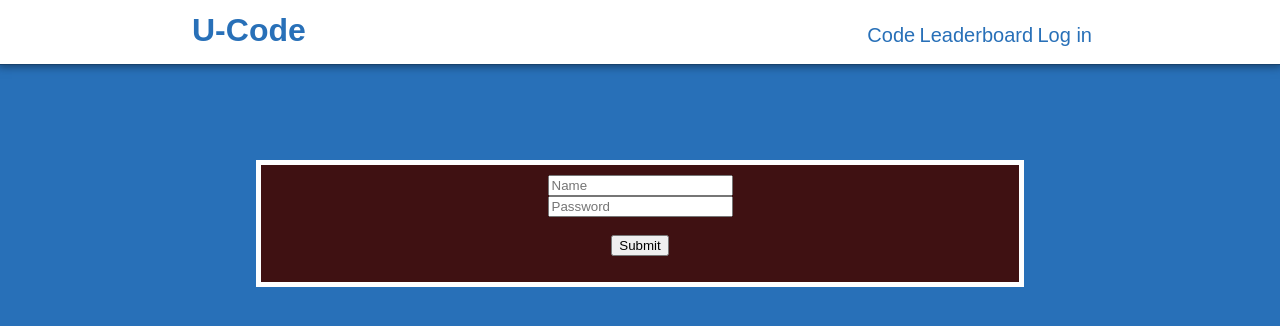
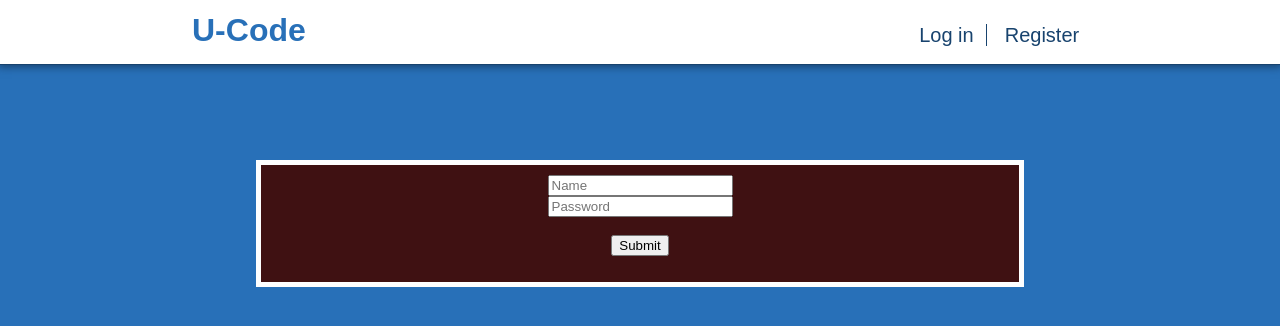
Before and after one commit to ethereal-carnival/Hackathon-IDE, a PHP site: page /register in a window 1280 px wide. Shown: the top 326 px of the page. Run offline with PHP 8.4, Linux system fonts and the light colour scheme; some libraries are stand-ins or nearby versions.

Commit message:
Titles chnaged and minor sesison management changes

```diff
--- a/assets/css/header.css
+++ b/assets/css/header.css
@@ -31,6 +31,12 @@ header div ul li {
 
 .nav {
     text-decoration: none;
-    color: #2870b8;
+    color: #18436e;
     font-size: 2.5vh;
+    border-right: 1px solid #18436e;
+    padding: 0 1vw;
 }
+
+.last {
+    border: none;
+}
--- a/assets/css/register.css
+++ b/assets/css/register.css
@@ -10,3 +10,5 @@
 .padding{
      padding: 20vh 20vw;
 }
+
+//#3f1112
--- a/assets/parts/header.php
+++ b/assets/parts/header.php
@@ -2,10 +2,13 @@
     <a href="/" id="brand"><strong>U-Code</strong></a>
     <div class="right">
         <ul>
-            <li><a href="/code" class="nav">Code</a></li>
-            <li><a href="/leaderboard" class="nav">Leaderboard</a></li>
-            <?php if(isset($_SESSION['username'])) echo "<li><a href='/logout' class='nav'>Logout</a></li>";
-            else echo "<li><a href='/login' class='nav'>Log in</a></li>";
+            <?php if(isset($_SESSION['username'])) echo "
+            <li><a href='/code' class='nav'>Code</a></li>
+            <li><a href='/leaderboard' class='nav'>Leaderboard</a></li>
+            <li><a href='/logout' class='nav last'>Logout</a></li>";
+            else echo "
+            <li><a href='/login' class='nav'>Log in</a></li>
+            <li><a href='/register' class='nav last'>Register</a></li>";
             ?>
         </ul>
     </div>
--- a/code/index.php
+++ b/code/index.php
@@ -5,7 +5,7 @@
 <html>
 
 <head>
-    <title>Code Editor - idE</title>
+    <title>Code Editor - uCode</title>
 
     <?php include '../assets/parts/includes.php'; ?>
 </head>
--- a/index.php
+++ b/index.php
@@ -5,7 +5,7 @@
 <html>
 
 <head>
-    <title>Home - Hackathon_IDE</title>
+    <title>Home - uCode</title>
 
     <?php include 'assets/parts/includes.php'; ?>
 </head>
--- a/leaderboard/index.php
+++ b/leaderboard/index.php
@@ -5,7 +5,7 @@
 <html>
 
 <head>
-    <title>Register - Hackathon_IDE</title>
+    <title>Leaderboard - uCode</title>
     <?php include '../assets/parts/includes.php' ?>
 </head>
 
--- a/login/index.php
+++ b/login/index.php
@@ -8,7 +8,7 @@
 <html>
 
 <head>
-    <title>Login - Hackathon_IDE</title>
+    <title>Login - uCode</title>
     <?php include '../assets/parts/includes.php' ?>
 </head>
 
--- a/register/index.php
+++ b/register/index.php
@@ -1,7 +1,13 @@
-<?php session_start(); ?>
+<?php session_start();
+    if(isset($_SESSION['username'])) echo "
+    <html><head><script type='text/javascript'>
+    alert('Please log out before registering as another user');
+    window.location.href = '/';
+    </script></head></html>";
+?>
 <html>
     <head>
-        <title>Register - Hackathon_IDE</title>
+        <title>Register - uCode</title>
         <?php include '../assets/parts/includes.php' ?>
     </head>
     <body>
```
